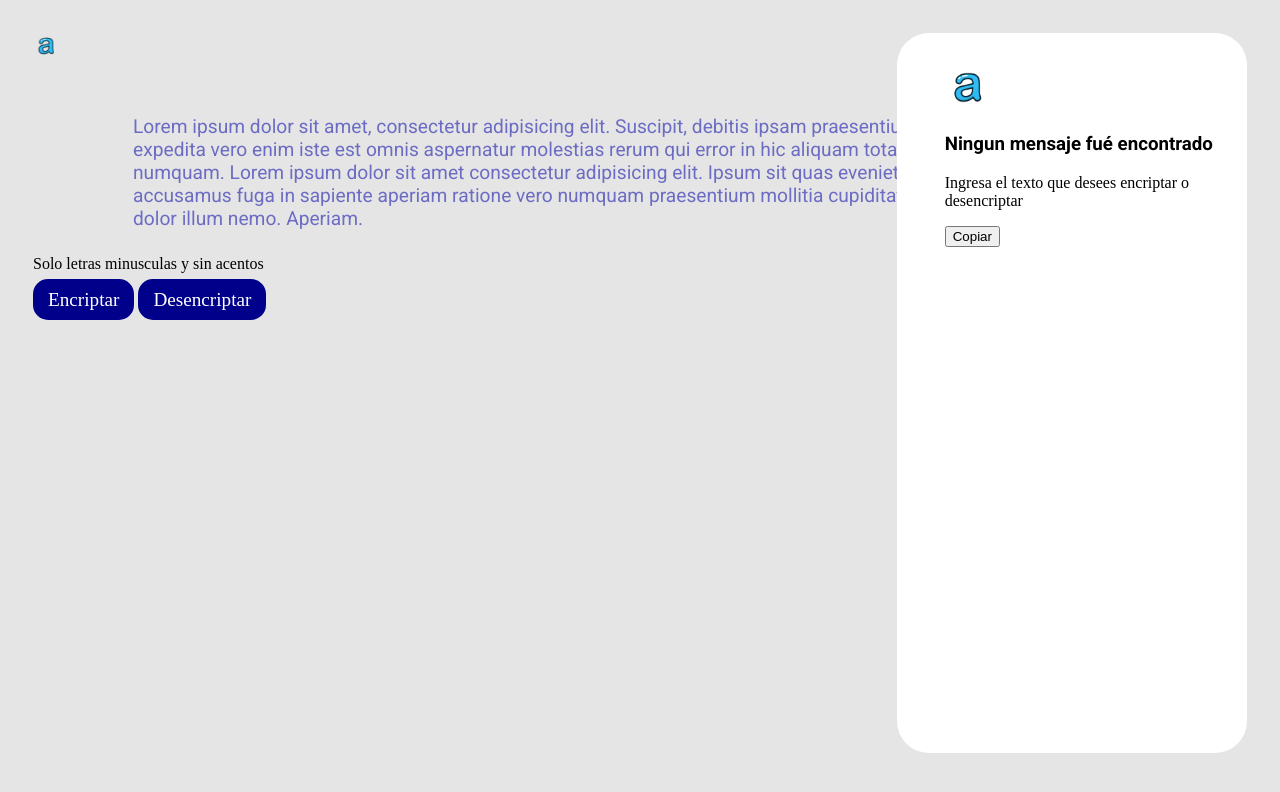
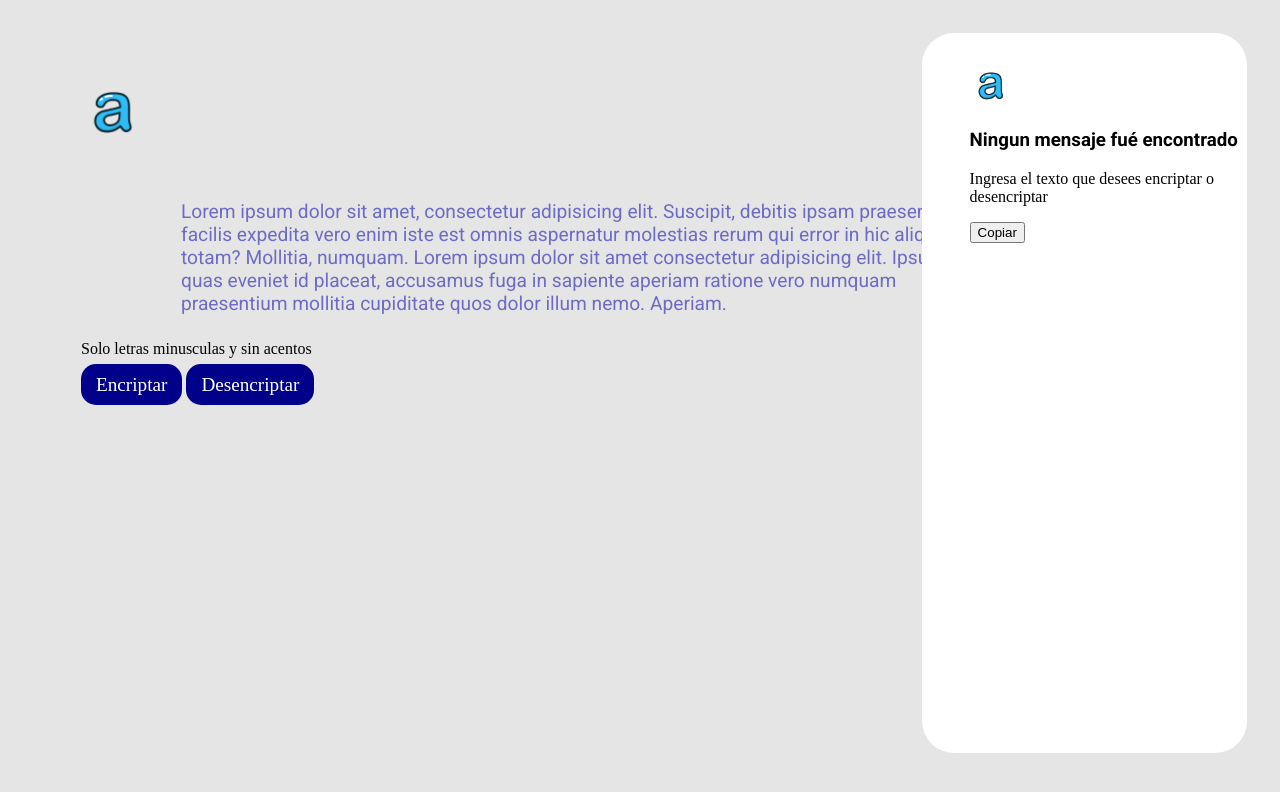
Before and after one commit to ivandiaz94ing/encriptador-texto, a plain HTML site: page index.html in a window 1280 px wide. Drawn offline with Linux system fonts and the light colour scheme.

Commit message:
working in style.css

```diff
--- a/style.css
+++ b/style.css
@@ -19,11 +19,12 @@ body{
 }
 
 .img-logo{
-    width: 3%;
+    width: 8%;
     margin: 0 0 2rem 0;
 }
 .main-principal{
     width: 100%;
+    margin: 3rem;
 
 }
 .main-principal-botones-link{
```
